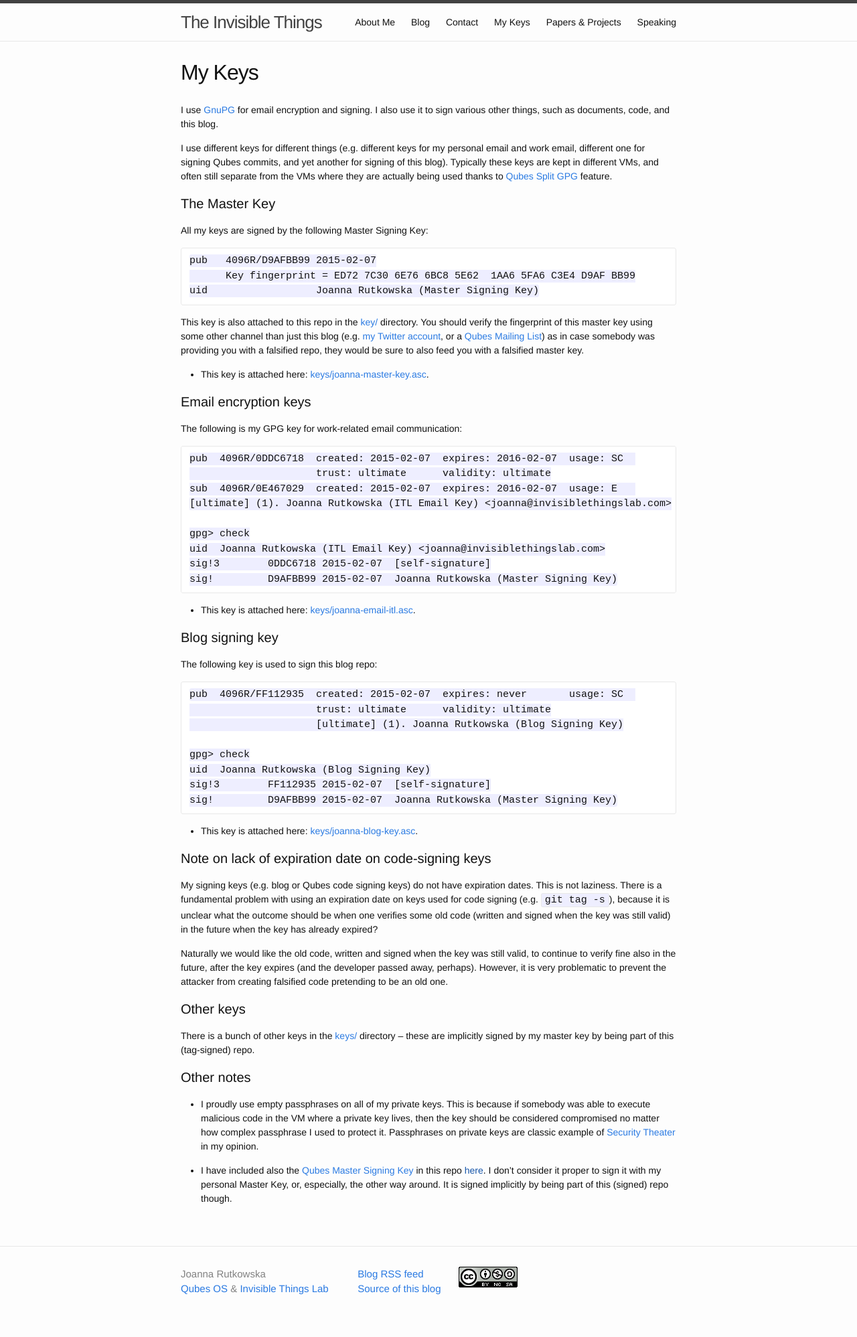
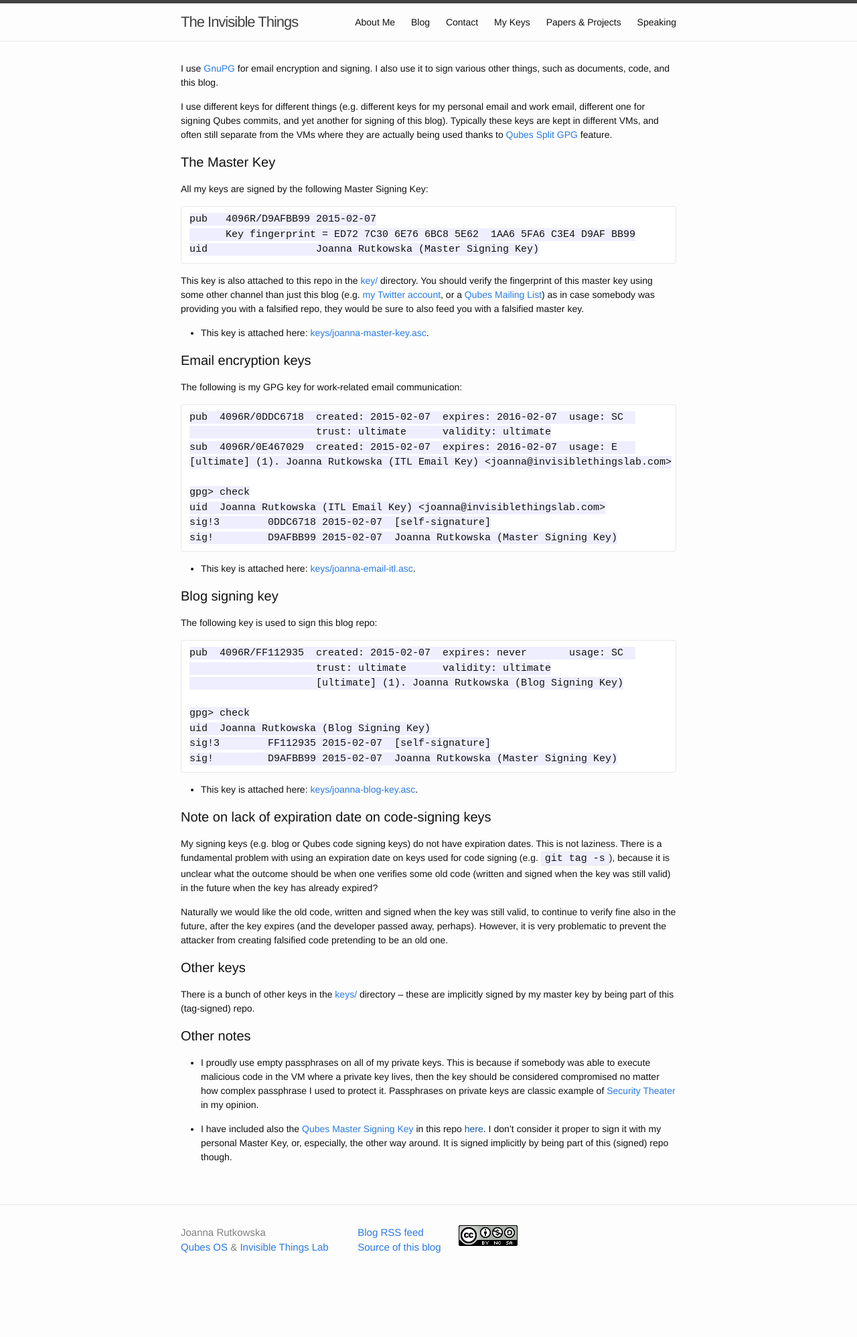
Before and after one commit to rootkovska/rootkovska.github.io, a Jekyll site: the page built from keys.md, in a window 1280 px wide. Shown: the whole page at 67% size. Built offline with Jekyll 4.4.1, drawn with Linux system fonts in a browser that asks for light colours; Markdown is read by kramdown in place of the engine named in the settings; after the commit the page ends 1935 px from its top, so only the background shows below that.

Commit message:
CSS/layout tweaks

```diff
--- a/_layouts/page.html
+++ b/_layouts/page.html
@@ -2,10 +2,6 @@
 layout: default
 ---
 <div class="post">
-
-  <header class="post-header">
-    <h1 class="post-title">{{ page.title }}</h1>
-  </header>
 
   <article class="post-content">
     {{ content }}
--- a/_sass/_base.scss
+++ b/_sass/_base.scss
@@ -139,7 +139,6 @@ code {
 
 pre {
     padding: 8px 12px;
-    overflow-x: scroll;
 
     > code {
         border: 0;
--- a/_sass/_layout.scss
+++ b/_sass/_layout.scss
@@ -11,7 +11,7 @@
 }
 
 .site-title {
-    font-size: 26px;
+    font-size: 22px;
     line-height: 56px;
     letter-spacing: -1px;
     margin-bottom: 0;
@@ -198,12 +198,12 @@
 }
 
 .post-title {
-    font-size: 32px;
+    font-size: 20px;
     letter-spacing: -1px;
     line-height: 1;
 
     @include media-query($on-laptop) {
-        font-size: 32px;
+        font-size: 20px;
     }
 }
 
```
